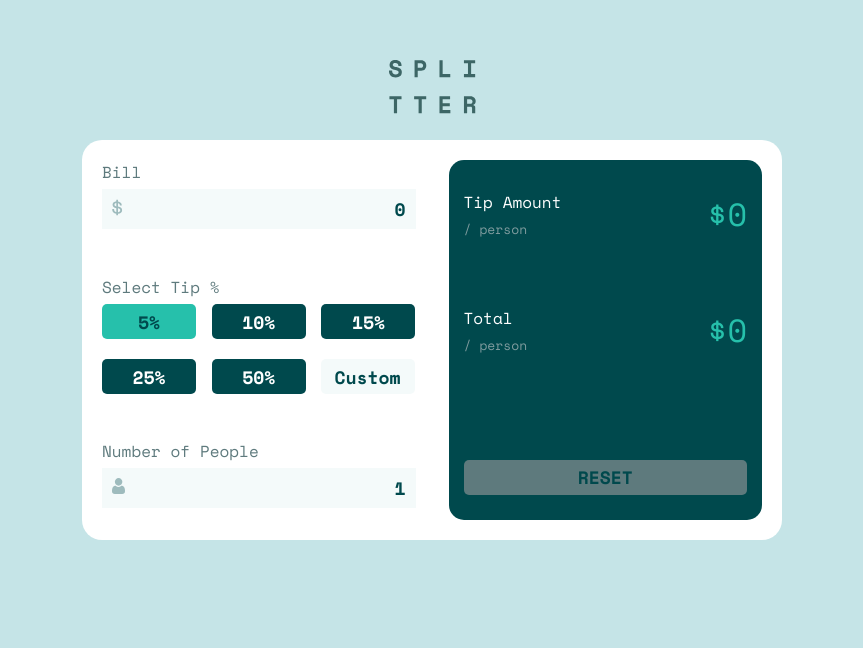
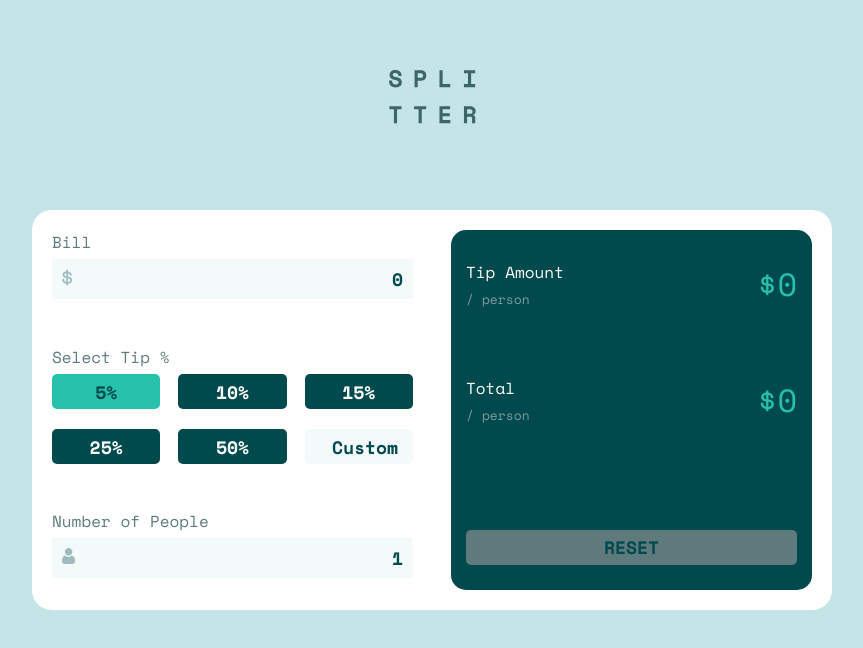
Before and after one commit to cjislegit/tip_calculator, a React (Create React App) app: page / in a window 1280 px wide. Shown: the part 110-758 px from the top of the page, without its empty margins (208-1071 px from the left). Built offline with nearby package versions, Linux system fonts and the light colour scheme.

Commit message:
Moved logo and calculator closer to the top of the page

```diff
--- a/src/index.css
+++ b/src/index.css
@@ -49,9 +49,8 @@ html {
 }
 
 @media (min-width: 900px) {
-  .App {
-    justify-content: center;
-    align-items: center;
+  .pageLogo {
+    margin: 160px 0 80px 0;
   }
 
   .calculator {
@@ -60,7 +59,7 @@ html {
     display: grid;
     grid-template-columns: 50% 50%;
     grid-template-rows: auto;
-    max-width: 700px;
+    max-width: 800px;
     padding: 20px 20px;
   }
 }
```
